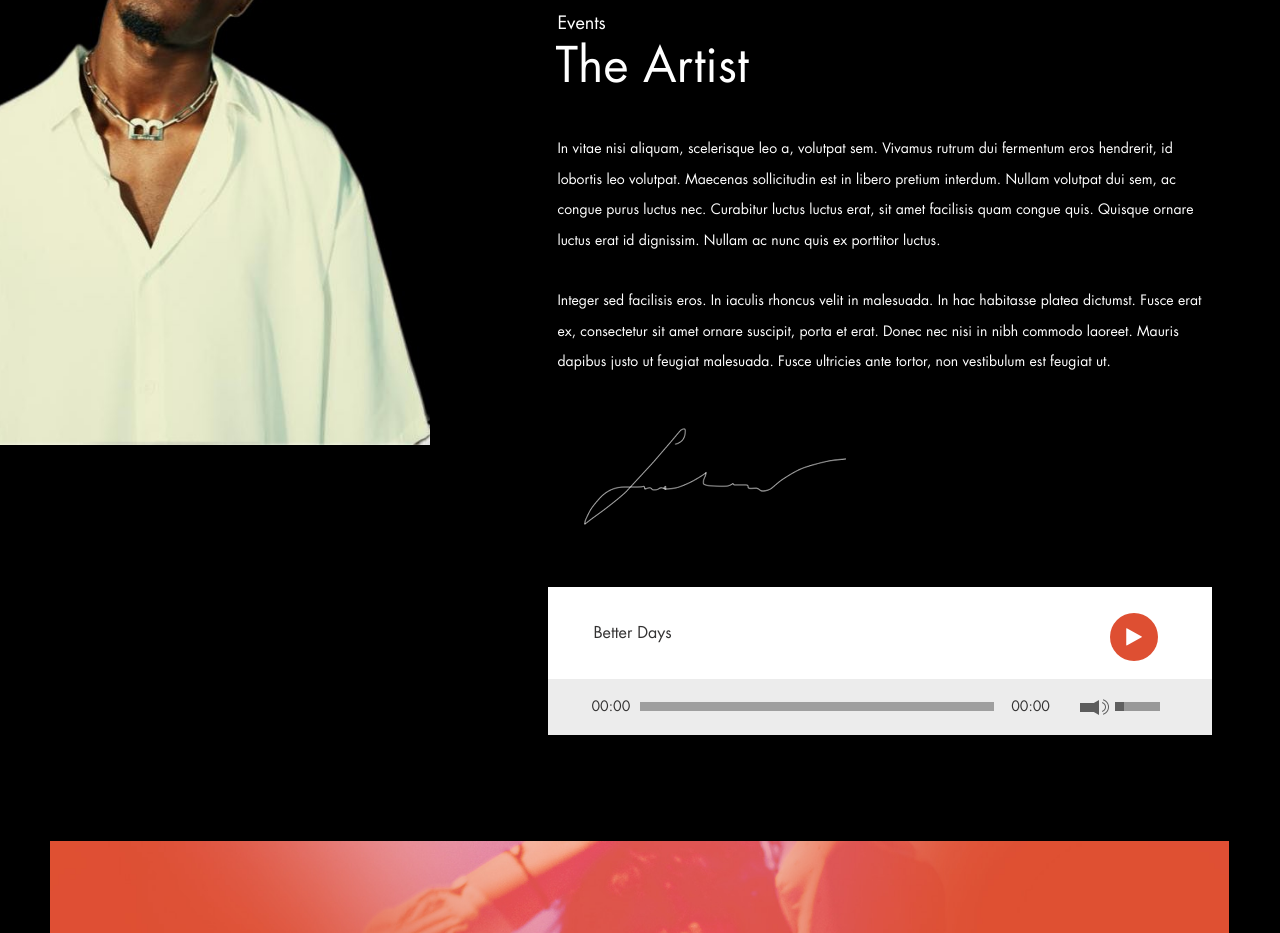
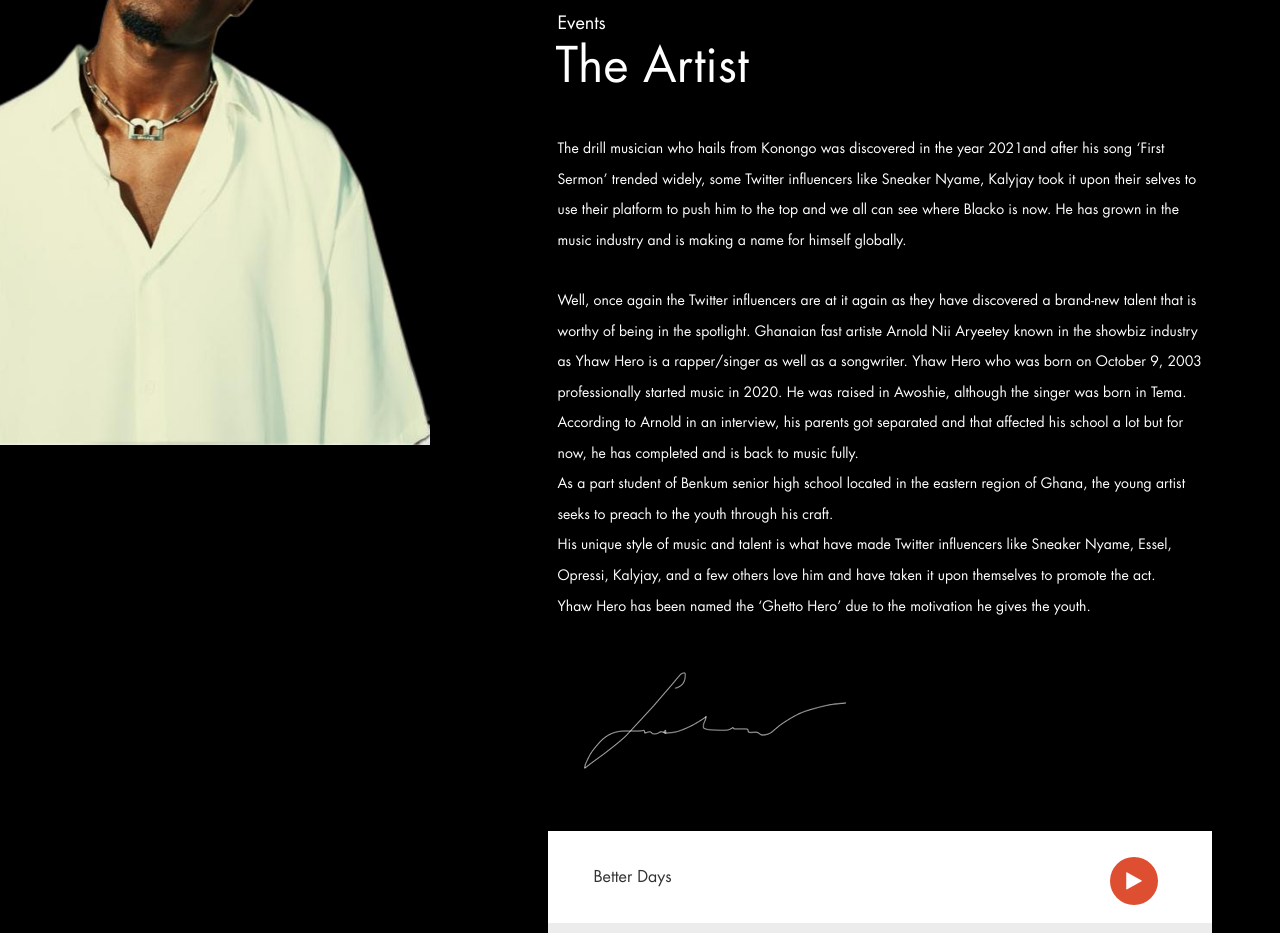
Before and after one commit to JosephOsei1/Yhaw-Hero, a plain HTML site: page index.html in a window 1280 px wide. Shown: the part 3020-3953 px from the top of the page. Drawn offline with Linux system fonts and the light colour scheme.

Commit message:
new file

```diff
--- a/index.html
+++ b/index.html
@@ -390,15 +390,31 @@
 								</div>
 							</div>
 							<div class="artist_text">
-								<p> In vitae nisi aliquam, scelerisque leo a, volutpat sem. Vivamus rutrum dui fermentum
-									eros hendrerit, id lobortis leo volutpat. Maecenas sollicitudin est in libero
-									pretium interdum. Nullam volutpat dui sem, ac congue purus luctus nec. Curabitur
-									luctus luctus erat, sit amet facilisis quam congue quis. Quisque ornare luctus erat
-									id dignissim. Nullam ac nunc quis ex porttitor luctus.</p>
-								<p>Integer sed facilisis eros. In iaculis rhoncus velit in malesuada. In hac habitasse
-									platea dictumst. Fusce erat ex, consectetur sit amet ornare suscipit, porta et erat.
-									Donec nec nisi in nibh commodo laoreet. Mauris dapibus justo ut feugiat malesuada.
-									Fusce ultricies ante tortor, non vestibulum est feugiat ut.</p>
+								<p>The drill musician who hails from Konongo was discovered in the year 2021and after
+									his song ‘First Sermon’ trended widely, some Twitter influencers like Sneaker Nyame,
+									Kalyjay took it upon their selves to use their platform to push him to the top and
+									we all can see where Blacko is now. He has grown in the music industry and is making
+									a name for himself globally.</p>
+								<p>Well, once again the Twitter influencers are at it again as they have discovered a
+									brand-new talent that is worthy of being in the spotlight.
+
+									Ghanaian fast artiste Arnold Nii Aryeetey known in the showbiz industry as Yhaw Hero
+									is a rapper/singer as well as a songwriter.
+
+									Yhaw Hero who was born on October 9, 2003 professionally started music in 2020.
+
+									He was raised in Awoshie, although the singer was born in Tema.
+
+									According to Arnold in an interview, his parents got separated and that affected his
+									school a lot but for now, he has completed and is back to music fully.<br>
+
+									As a part student of Benkum senior high school located in the eastern region of
+									Ghana, the young artist seeks to preach to the youth through his craft.<br>
+
+									His unique style of music and talent is what have made Twitter influencers like
+									Sneaker Nyame, Essel, Opressi, Kalyjay, and a few others love him and have taken it
+									upon themselves to promote the act.<br>
+									Yhaw Hero has been named the ‘Ghetto Hero’ due to the motivation he gives the youth.</p>
 							</div>
 							<div class="artist_sig"><img src="images/sig.png" alt=""></div>
 							<div
```
Also changed, not shown: music.html (added, +50 -0 lines).
